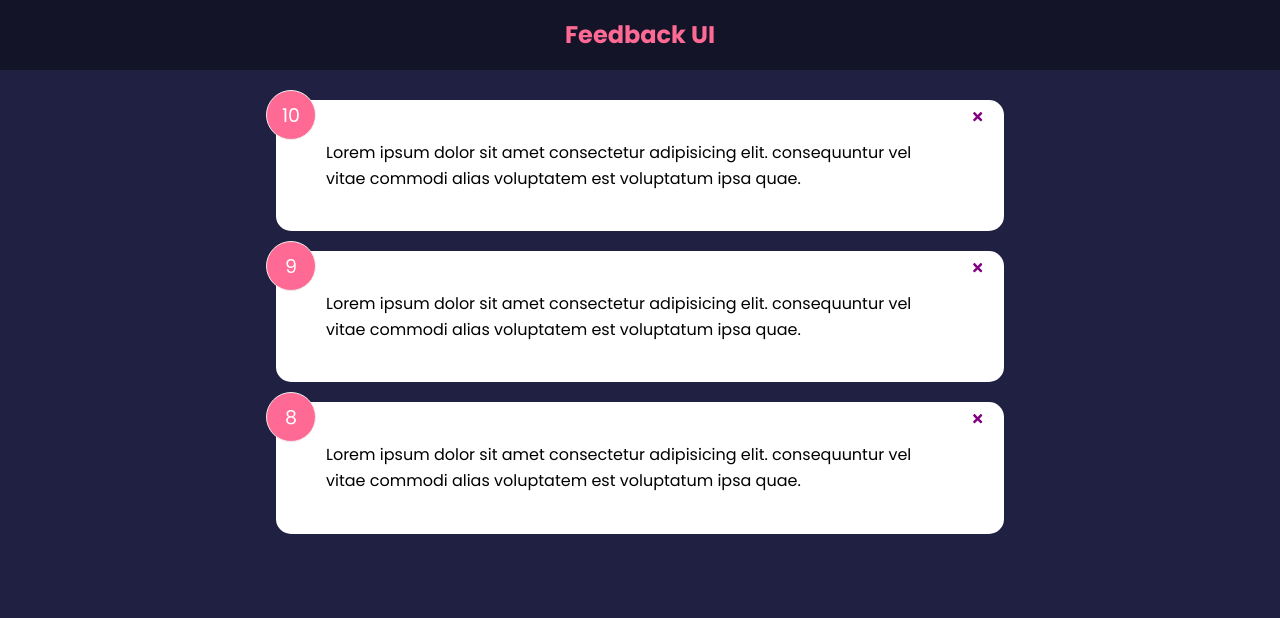
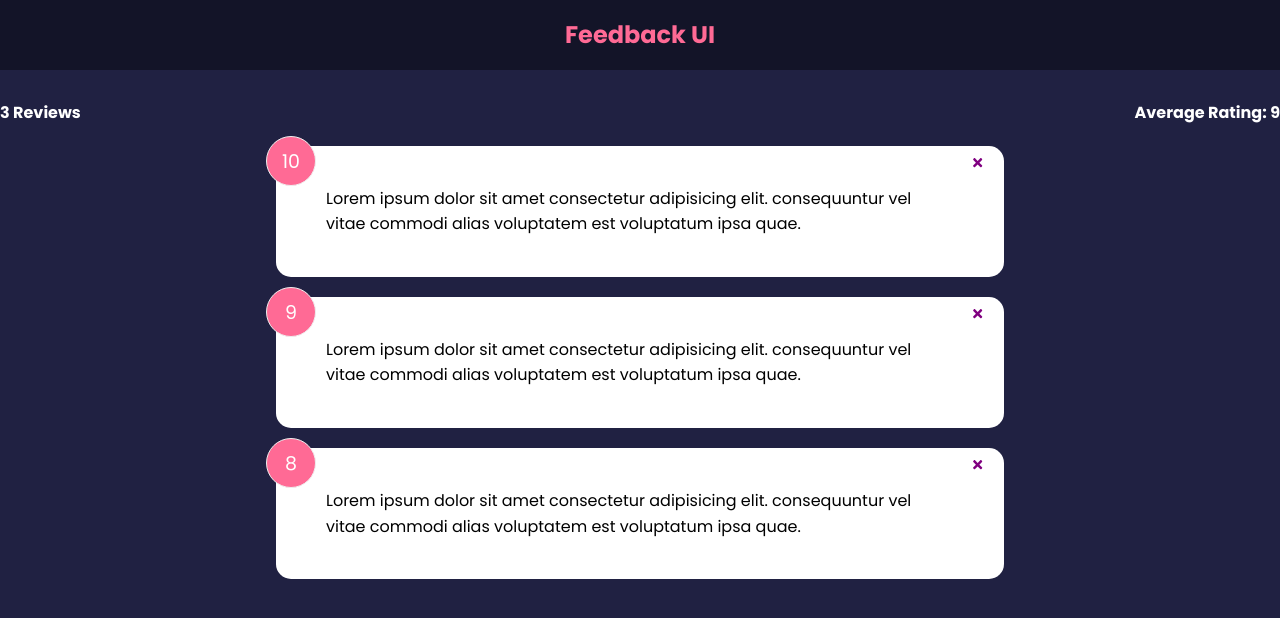
Before and after one commit to sumit-chandna/reactjs, a React (Create React App) app: page / in a window 1280 px wide. Shown: the top 618 px of the page. Built offline with nearby package versions, Linux system fonts and the light colour scheme.

Commit message:
FeedbackStats Component & Reactivity

```diff
--- a/src/App.js
+++ b/src/App.js
@@ -2,6 +2,7 @@
 import FeedbackList from "./components/FeedbackList";
 import Header from "./components/Header";
 import feedbackData from './data/FeedbackData';
+import FeedbackStats from './components/FeedbackStats';
 function App() {
     const [feedback, setFeedback] = useState(feedbackData)
     const deleteFeedback = (id) => {
@@ -12,7 +13,7 @@
     return (
         <>
             <Header />
-            {/* <Header bgColor='red' textColor='blue'/> */}
+            <FeedbackStats feedback={feedback} />
             <div className="container">
                 <FeedbackList feedback={feedback} deleteFeedback={deleteFeedback} />
             </div>
--- /dev/null
+++ b/src/components/FeedbackStats.jsx
@@ -0,0 +1,15 @@
+import React from 'react'
+
+function FeedbackStats({ feedback }) {
+    const avg = (feedback.reduce((acc, current) => {
+        return acc + current.rating
+    }, 0) / feedback.length).toFixed(1).replace(/[.,]0$/, '');
+    return (
+        <div className='feedback-stats'>
+            <h4>{feedback.length} Reviews</h4>
+            <h4>Average Rating: {isNaN(avg) ? 0 : avg}</h4>
+        </div>
+    )
+}
+
+export default FeedbackStats
```
